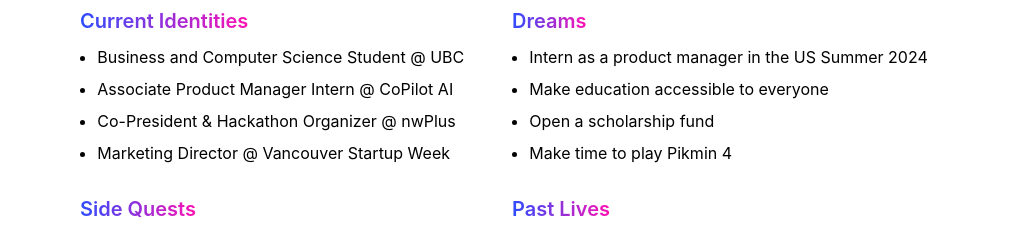
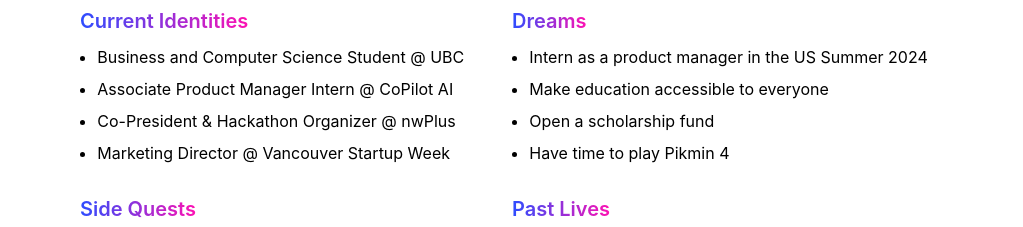
Before and after one commit to tarynwou/me, a Next.js app in the folder nextjs-blog/: page / in a window 1280 px wide. Shown: the part 960-1187 px from the top of the page, without its empty margins (128-1151 px from the left). Built offline with nearby package versions, Linux system fonts and the light colour scheme.

Commit message:
changed about me description

```diff
--- a/nextjs-blog/components/AboutMe.tsx
+++ b/nextjs-blog/components/AboutMe.tsx
@@ -82,7 +82,7 @@
 									Open a scholarship fund
 								</li>
 								<li className={styles.aboutListBullets}>
-									Make time to play Pikmin 4
+									Have time to play Pikmin 4
 								</li>
 							</ul>
 
```
